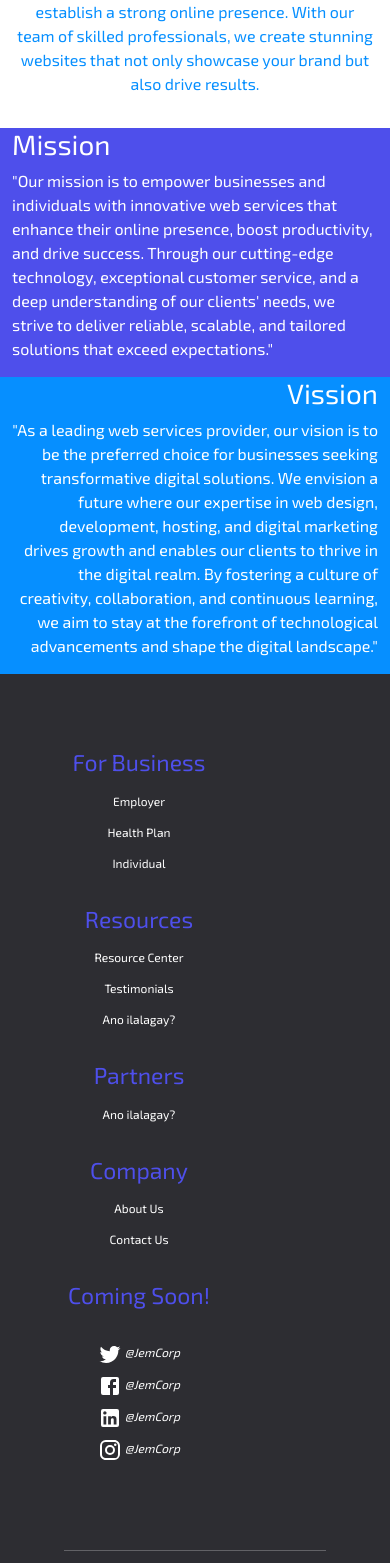
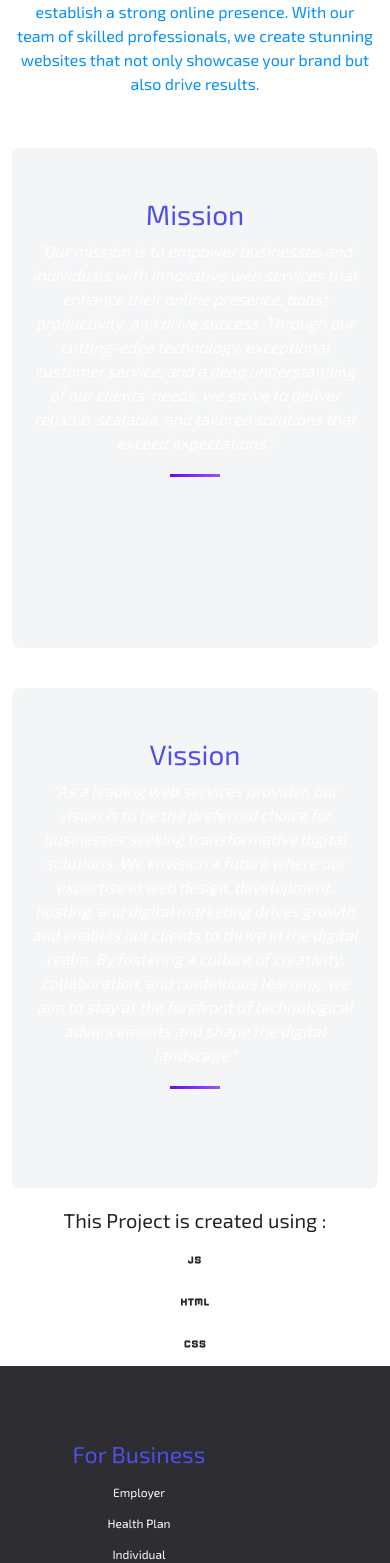
Before and after one commit to chpanda1/miniproj2, a React (Create React App) app: page / in a window 390 px wide. Shown: the part 1237-2800 px from the top of the page. Built offline with nearby package versions, Linux system fonts and the light colour scheme; the HTML template or start-up script is replaced by a standard one.

Commit message:
finished homepage

```diff
--- a/package.json
+++ b/package.json
@@ -10,6 +10,7 @@
     "@fontsource/roboto": "^5.0.5",
     "@mui/icons-material": "^5.14.0",
     "@mui/material": "^5.14.0",
+    "@react-icons/all-files": "^4.1.0",
     "@testing-library/jest-dom": "^5.16.5",
     "@testing-library/react": "^13.4.0",
     "@testing-library/user-event": "^13.5.0",
@@ -29,9 +30,11 @@
     "react-bootstrap": "^2.8.0",
     "react-dom": "^18.2.0",
     "react-hook-form": "^7.45.1",
+    "react-icons": "^4.10.1",
     "react-router-dom": "^6.14.1",
     "react-scripts": "^5.0.1",
     "react-toastify": "^9.1.3",
+    "react-ui-cards": "^3.1.0",
     "reactstrap": "^9.2.0",
     "styled-components": "^6.0.4",
     "sweetalert2": "^11.7.20",
--- a/src/App.css
+++ b/src/App.css
@@ -117,6 +117,10 @@
 
 }
 
+div .jheight {
+  height: 320px;
+  overflow-wrap: break-word;
+}
 
 @media screen  and (max-width: 720px){
 
@@ -128,7 +132,10 @@
     width: 350px;
   }
 
-
+  div .jheight {
+    height: 500px;
+    overflow-wrap: break-word;
+  }
 }
 
 @media screen  and (max-width: 900px){
@@ -142,4 +149,9 @@
     height: 300px;
   }
 
+  div .jheight {
+    height: 500px;
+    overflow-wrap: break-word;
+  }
+
 }
--- a/src/components/Form.css
+++ b/src/components/Form.css
@@ -3,12 +3,16 @@ span {
 }
 .containeer {
     margin-top: 150px;
-    background-color: #426f86b0;
+    background-color: #2d2d32;
 }
-/* .mAxisX {
+.mAxisX {
     margin-left: 15%;
     margin-right: 25%;
 }
 .mRight{
     margin-right: 30%;
-} */
+}
+
+.jjbgcolor {
+    background-color: #2d2d32;
+}
--- a/src/components/Messages.jsx
+++ b/src/components/Messages.jsx
@@ -34,13 +34,13 @@ function Messages({emptyArr, setEmptyArr, setUpdateProductData, toggleShowModal}
     <div className='p-3'>
         <TableContainer component={Paper} className='bg-info-subtle'>
             <Table sx={{ minWidth: 1 }} aria-label="simple table">
-                <TableHead className='bg-primary text-white'>
+                <TableHead className='jjbgcolor'>
                     <TableRow>
-                        <TableCell align="center">Name</TableCell>
-                        <TableCell align="center">Email</TableCell>
-                        <TableCell align="center">Subject</TableCell>
-                        <TableCell align="center">Message</TableCell>
-                        <TableCell colSpan={2} align="center">Actions</TableCell>
+                        <TableCell align="center" className=' text-white'>Name</TableCell>
+                        <TableCell align="center" className=' text-white'>Email</TableCell>
+                        <TableCell align="center" className=' text-white'>Subject</TableCell>
+                        <TableCell align="center" className=' text-white'>Message</TableCell>
+                        <TableCell colSpan={2} align="center" className=' text-white'>Actions</TableCell>
                     </TableRow>
                 </TableHead>
                 <TableBody>
--- a/src/pages/Home.jsx
+++ b/src/pages/Home.jsx
@@ -1,4 +1,14 @@
 import React from 'react'
+import { UserCard, FlippingCard, FlippingCardBack, FlippingCardFront } from 'react-ui-cards';
+import Card from '@mui/material/Card';
+import CardActions from '@mui/material/CardActions';
+import CardContent from '@mui/material/CardContent';
+import CardMedia from '@mui/material/CardMedia';
+import Button from '@mui/material/Button';
+import Typography from '@mui/material/Typography';
+import JavascriptIcon from '@mui/icons-material/Javascript';
+import HtmlIcon from '@mui/icons-material/Html';
+import CssIcon from '@mui/icons-material/Css';
 
 function Home() {
   return (
@@ -24,14 +34,38 @@ function Home() {
         </div>
       </div>
       <div className='row'>
-        <div className='col-lg-6 col-md-6 text-start jbgcolor'>
-          <h1>Mission  </h1>
-          <p className='fs-6 jcolor3'>"Our mission is to empower businesses and individuals with innovative web services that enhance their online presence, boost productivity, and drive success. Through our cutting-edge technology, exceptional customer service, and a deep understanding of our clients' needs, we strive to deliver reliable, scalable, and tailored solutions that exceed expectations."</p>
+        <div className='col-lg-6 col-md-6 text-start'>
+          <div className='team-item jheight'>
+            <h1 className='jcolor'>Mission  </h1>
+            <div className='team-info'>
+            <p className='fs-6 jcolor3'>"Our mission is to empower businesses and individuals with innovative web services that enhance their online presence, boost productivity, and drive success. Through our cutting-edge technology, exceptional customer service, and a deep understanding of our clients' needs, we strive to deliver reliable, scalable, and tailored solutions that exceed expectations."</p>
+            </div>
+          </div>
+          {/* <h1>Mission  </h1>
+          <p className='fs-6 jcolor3'>"Our mission is to empower businesses and individuals with innovative web services that enhance their online presence, boost productivity, and drive success. Through our cutting-edge technology, exceptional customer service, and a deep understanding of our clients' needs, we strive to deliver reliable, scalable, and tailored solutions that exceed expectations."</p> */}
         </div>
-        <div className='col-lg-6 col-md-6  text-end jbgcolor2'>
-          <h1>Vission  </h1>
-          <p className='fs-6 jcolor3'>"As a leading web services provider, our vision is to be the preferred choice for businesses seeking transformative digital solutions. We envision a future where our expertise in web design, development, hosting, and digital marketing drives growth and enables our clients to thrive in the digital realm. By fostering a culture of creativity, collaboration, and continuous learning, we aim to stay at the forefront of technological advancements and shape the digital landscape."</p>
+        <div className='col-lg-6 col-md-6  text-end'>
+          <div className='team-item jheight'>
+            <h1 className='jcolor'>Vission  </h1>
+            <div className='team-info'>
+            <p className='fs-6 jcolor3'>"As a leading web services provider, our vision is to be the preferred choice for businesses seeking transformative digital solutions. We envision a future where our expertise in web design, development, hosting, and digital marketing drives growth and enables our clients to thrive in the digital realm. By fostering a culture of creativity, collaboration, and continuous learning, we aim to stay at the forefront of technological advancements and shape the digital landscape."</p>
+            </div>
+          </div>
         </div>
+      </div>
+      <div className='row'>
+        <h5 className='text-center'>This Project is created using : </h5>
+      </div>
+      <div className='row text-center'>
+          <div className='col-lg-4 col-md-4'>
+            <h1><JavascriptIcon sx={{fontSize:'inherit'}}/></h1>
+          </div>
+          <div className='col-lg-4 col-md-4'>
+            <h1><HtmlIcon sx={{fontSize:'inherit'}}/></h1>
+          </div>
+          <div className='col-lg-4 col-md-4'>
+            <h1><CssIcon sx={{fontSize:'inherit'}}/></h1>
+          </div>
       </div>
     </div>
   )
```
Also changed, not shown: 1 other file (tests, documents, lock files or other folders).
